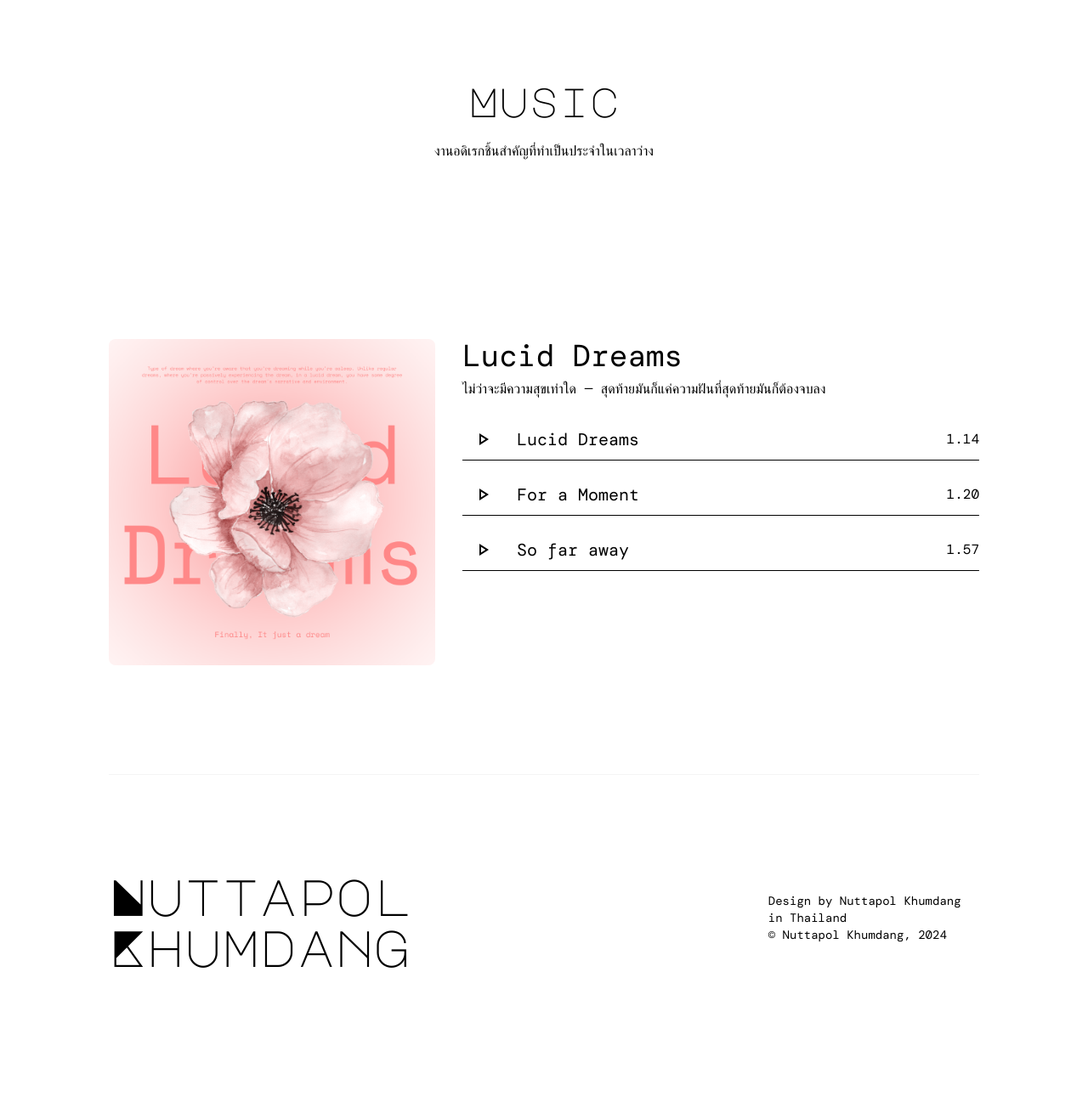
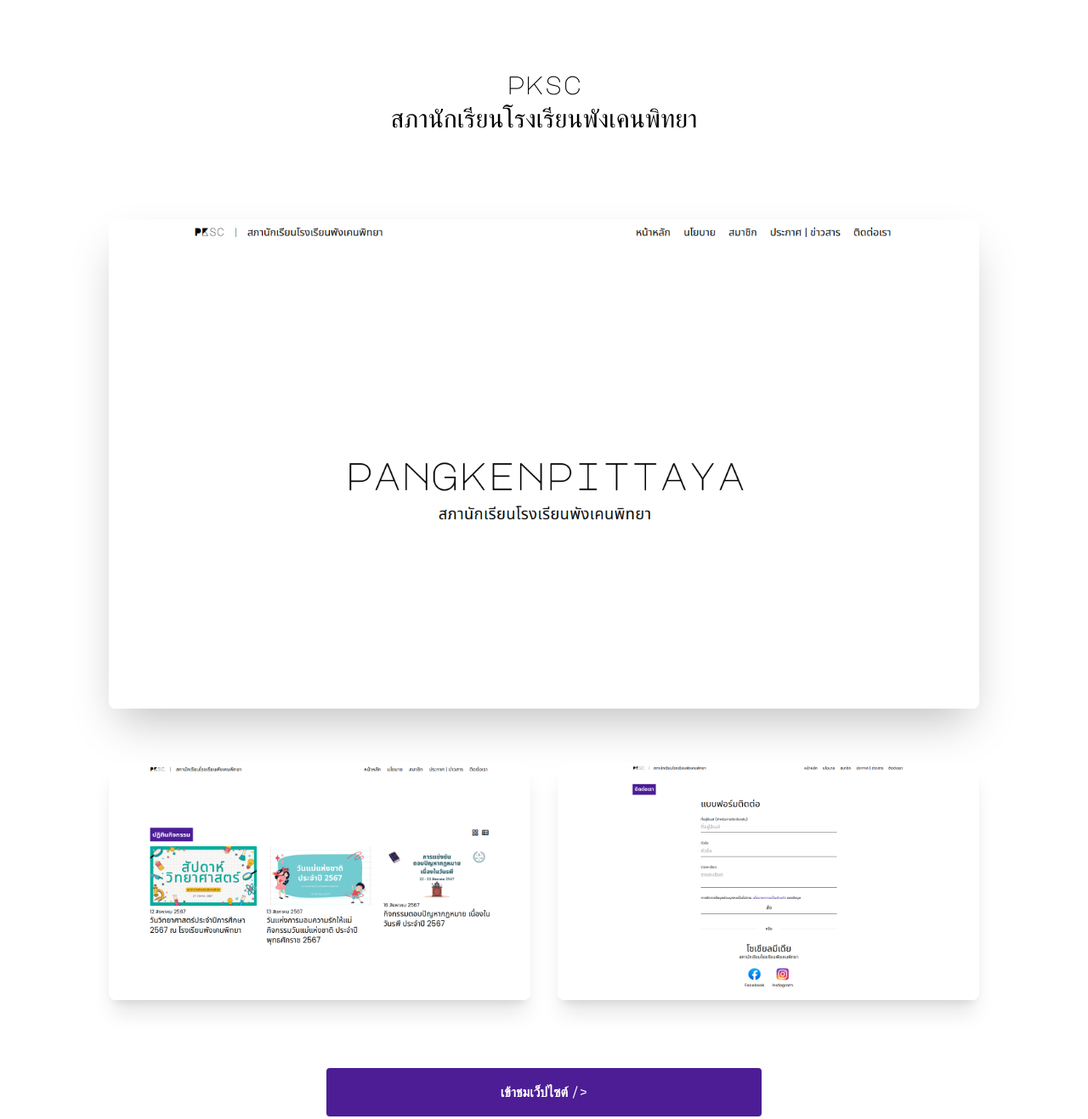
Before and after one commit to NuttapolKhumdang/Portfolio, a website: page index.html in a window 1280 px wide. Shown: the part 2820-4137 px from the top of the page at 85% size. Before the commit the page ends 4076 px from the top, so only its background shows below. Drawn offline with nearby package versions, Linux system fonts and the light colour scheme; a web font is replaced by a local one.

Commit message:
content: add PKSC to work section

```diff
--- a/index.html
+++ b/index.html
@@ -174,6 +174,27 @@
         </article>
     </main>
 
+    <main class="mx-auto flex flex-col gap-8 h-max w-full max-w-5xl py-16 px-8 lg:px-0">
+        <h1 class="py-16 text-3xl text-center *:leading-snug">
+            <p class="font-display">pksc</p>
+            <p class="font-sans">สภานักเรียนโรงเรียนพังเคนพิทยา</p>
+        </h1>
+
+        <img src="/src/student.nuttapolkhumdang.work/home.png" alt="pksc home page"
+            class="rounded-lg shadow-2xl aspect-video w-full h-auto">
+
+        <section class="grid grid-cols-2 gap-8 my-8 *:rounded-lg *:shadow-xl *:aspect-video *:w-full *:h-auto">
+            <img src="/src/student.nuttapolkhumdang.work/events.png" alt="psck events page">
+            <img src="/src/student.nuttapolkhumdang.work/contact.png" alt="psck contact page">
+        </section>
+
+        <section class="flex items-center justify-center w-full h-max my-4">
+            <a href="https://student.nuttapolkhumdang.work/" target="_blank"
+                class="py-4 text-center font-bold bg-violet-900 text-white w-2/3 lg:w-1/2 rounded hover:bg-violet-950 hover:shadow-lg duration-100">
+                เข้าชมเว็ปไซต์ <span class="font-space font-normal">/&gt;</span>
+            </a>
+        </section>
+    </main>
 
     <header class="mx-auto flex h-96 w-full max-w-5xl flex-col items-center justify-center gap-6">
         <h1 class="font-display text-5xl">Music</h1>
@@ -182,7 +203,8 @@
         </p>
     </header>
 
-    <main class="mx-auto flex flex-col lg:grid lg:grid-cols-[max-content_1fr] gap-8 h-max w-full max-w-5xl py-16 px-8 lg:px-0">
+    <main
+        class="mx-auto flex flex-col lg:grid lg:grid-cols-[max-content_1fr] gap-8 h-max w-full max-w-5xl py-16 px-8 lg:px-0">
         <img src="/src/Lucid Dream's Picture.png" alt="personal music album picture"
             class="aspect-square h-96 object-cover rounded-lg">
 
```
Also changed, not shown: src/student.nuttapolkhumdang.work/contact.png (added), src/student.nuttapolkhumdang.work/events.png (added), src/student.nuttapolkhumdang.work/home.png (added), styles/tailwind.css.
